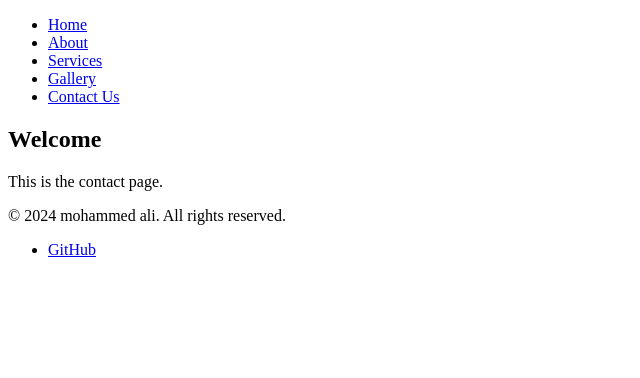
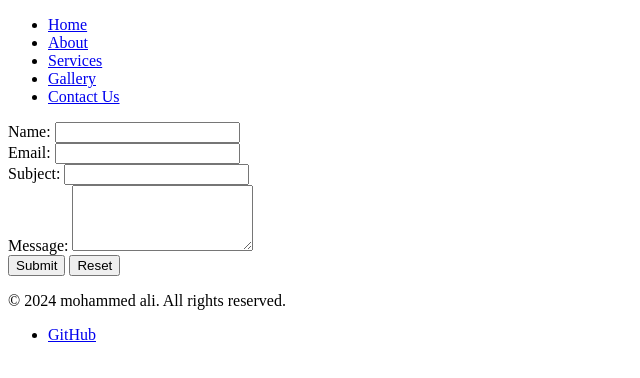
Before and after one commit to mohammeda909/COMP003A.Assignment4, a plain HTML site: page contact.html in a window 1280 px wide. Shown: the whole page, without its empty margins (0-640 px from the left). Drawn offline with Linux system fonts and the light colour scheme.

Commit message:
added contact page

```diff
--- a/contact.html
+++ b/contact.html
@@ -20,8 +20,23 @@
 
     <main>
         <section>
-            <h1>Welcome</h1>
-            <p>This is the contact page.</p>
+            <form action="#" method="POST">
+                <label for="name">Name:</label>
+                <input type="text" id="name" name="name" required><br>
+
+                <label for="email">Email:</label>
+                <input type="email" id="email" name="email" required><br>
+
+                <label for="subject">Subject:</label>
+                <input type="text" id="subject" name="subject" required><br>
+
+                <label for="message">Message:</label>
+                <textarea id="message" name="message" rows="4" required></textarea><br>
+
+                <input type="submit" value="Submit">
+                <input type="reset" value="Reset">
+            </form>
+
         </section>
     </main>
 
```
Also changed, not shown: services.html (+2 -0 lines).
